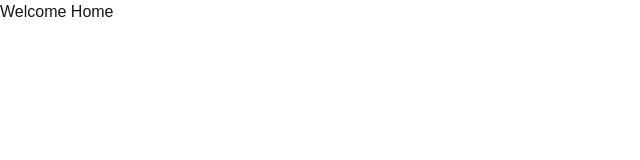
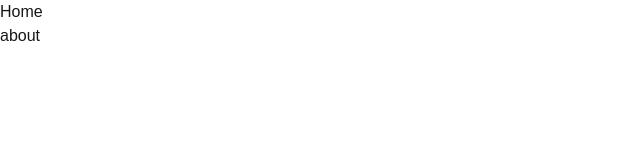
Before and after one commit to Kimulu/alx-project-0x02-setup, a Next.js app in the folder alx-project-0x02/: page / in a window 1280 px wide. Shown: the top 160 px of the page, without its empty margins (0-640 px from the left). Built offline with nearby package versions, Linux system fonts and the light colour scheme.

Commit message:
done task 2 adding navigation to home and about page in the header

```diff
--- a/alx-project-0x02/components/layout/Header.tsx
+++ b/alx-project-0x02/components/layout/Header.tsx
@@ -1,3 +1,16 @@
+import Link from "next/link";
+
 export default function Header() {
-  return;
+  return (
+    <nav>
+      <ul>
+        <li>
+          <Link href="/home">Home</Link>
+        </li>
+        <li>
+          <Link href="/about">about</Link>
+        </li>
+      </ul>
+    </nav>
+  );
 }
--- /dev/null
+++ b/alx-project-0x02/pages/about.tsx
@@ -0,0 +1,3 @@
+export default function about() {
+  return <h1>This is the about page</h1>;
+}
--- /dev/null
+++ b/alx-project-0x02/pages/home.tsx
@@ -0,0 +1,3 @@
+export default function home() {
+  return <h1> this is the home route</h1>;
+}
--- a/alx-project-0x02/pages/index.tsx
+++ b/alx-project-0x02/pages/index.tsx
@@ -1,3 +1,6 @@
+//@ts-nocheck
+import Header from "@/components/layout/Header";
+
 export default function Home() {
-  return <h1>Welcome Home</h1>;
+  return <Header />;
 }
```
